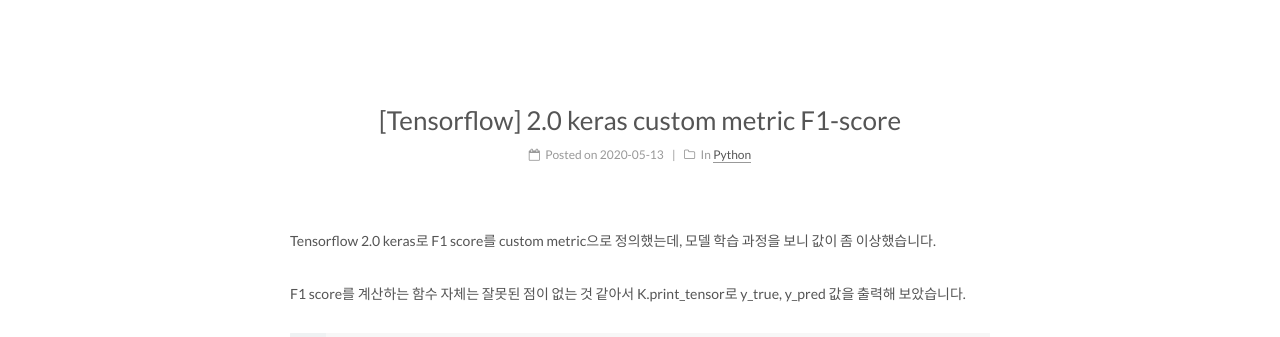
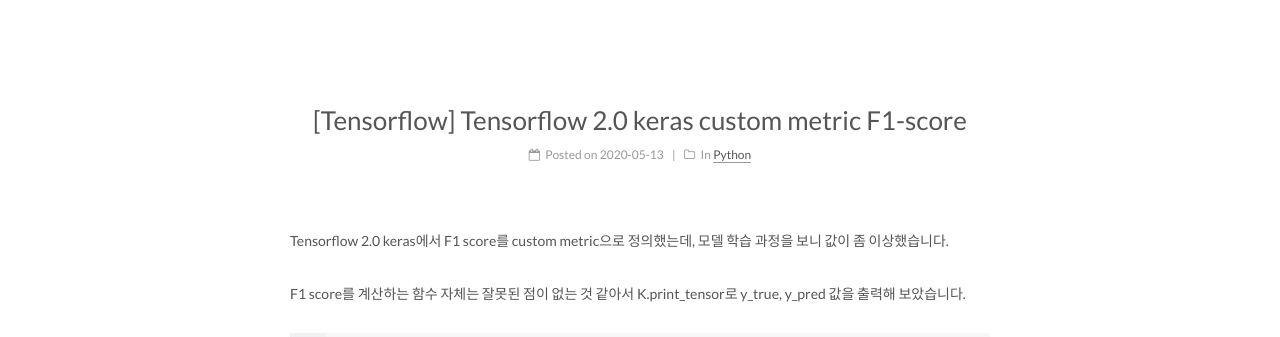
Before and after one commit to jieunc1070/jieunc1070.github.io, a Jekyll site: the page built from _posts/2020-05-13-Tensorflow-2.0-keras-custom-metric-F1-score.md, in a window 1280 px wide. Shown: the part 240-577 px from the top of the page. Built offline with Jekyll 4.4.1, drawn with Linux system fonts in a browser that asks for light colours.

Commit message:
Update 2020-05-13-Tensorflow-2.0-keras-custom-metric-F1-score.md

```diff
--- a/_posts/2020-05-13-Tensorflow-2.0-keras-custom-metric-F1-score.md
+++ b/_posts/2020-05-13-Tensorflow-2.0-keras-custom-metric-F1-score.md
@@ -1,5 +1,6 @@
 ---
-title: "[Tensorflow] 2.0 keras custom metric F1-score"
+title: "[Tensorflow] Tensorflow 2.0 keras custom metric F1-score"
+description: F1-score을 custom metric으로 정의합니다.
 date: 2020-05-13 21:33:00
 categories:
 - Python
@@ -8,7 +9,7 @@ tags:
 - Keras
 ---
 
-Tensorflow 2.0 keras로 F1 score를 custom metric으로 정의했는데, 모델 학습 과정을 보니 값이 좀 이상했습니다.
+Tensorflow 2.0 keras에서 F1 score를 custom metric으로 정의했는데, 모델 학습 과정을 보니 값이 좀 이상했습니다.
 
 
 F1 score를 계산하는 함수 자체는 잘못된 점이 없는 것 같아서 K.print_tensor로 y_true, y_pred 값을 출력해 보았습니다.
@@ -47,6 +48,7 @@ def f1_score(y_true, y_pred):
 
 y_true와 y_pred가 shape이 다른데다가 y_true로는 라벨이, y_pred로는 softmax 결과 값이 들어오고 있었습니다.
 
+
 그래서 아래와 같은 코드로 수정했더니 F1 score가 정상적으로 계산되었습니다.
 
 {% highlight ruby linenos %}
```
